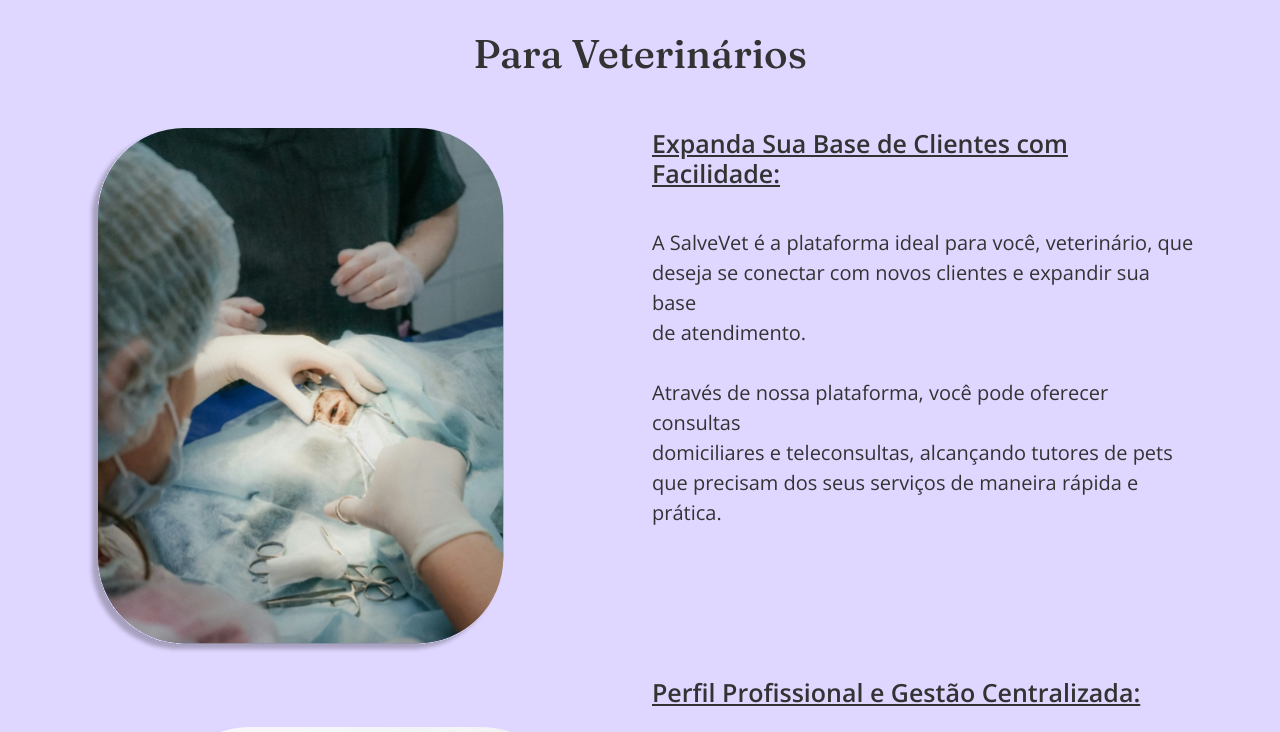
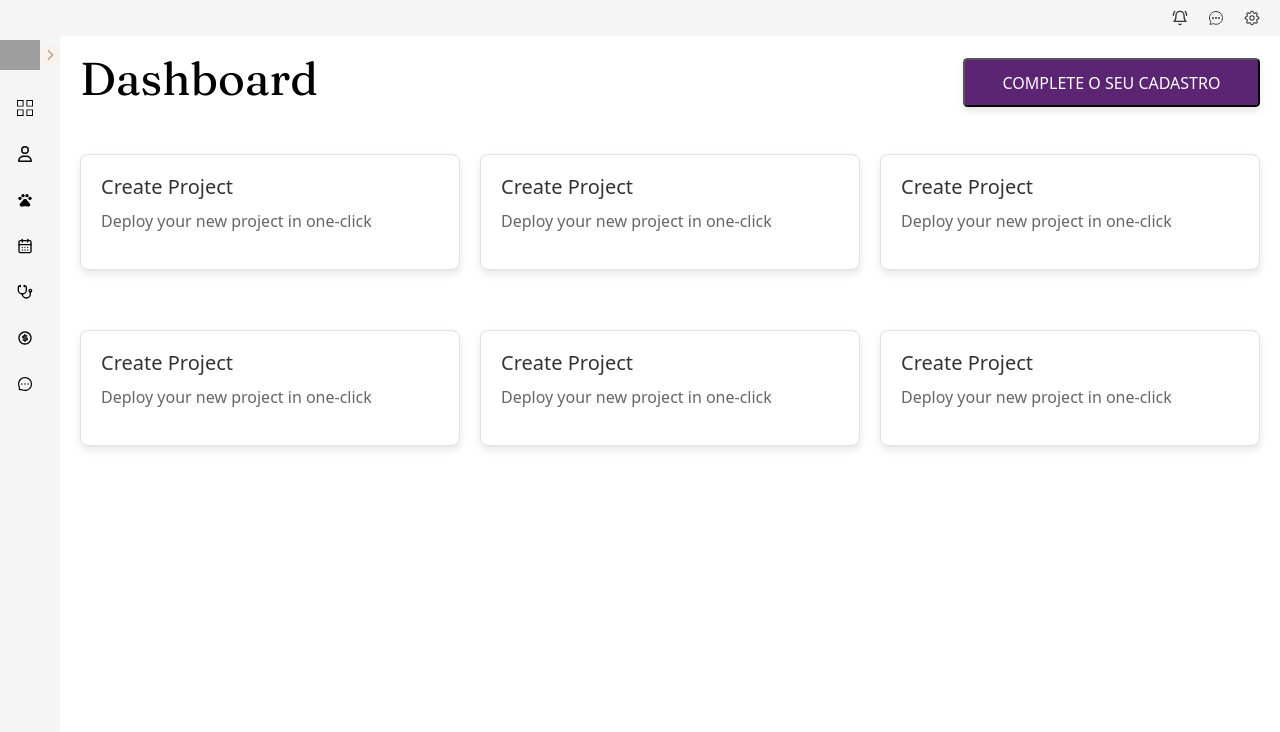
Before and after one commit to MatheusEngSoft/savevet, a React (Create React App) app: page / in a window 1280 px wide. Shown: the top 732 px of the page. Built offline with nearby package versions, Linux system fonts and the light colour scheme; grey boxes are pictures that could not be loaded.

Commit message:
UserSection

```diff
--- a/src/App.js
+++ b/src/App.js
@@ -1,11 +1,11 @@
-import SideBar from "./components/SideBar";
-import UserSection from "./components/UserSection";
-import VeterinariansSection from "./components/VeterinariansSection";
+import VetSection from "./components/VetSection";
+import UserSection from './components/UserSection'
+
 
 function App() {
   return (
     <div>
-      <VeterinariansSection/>
+      <UserSection/>
     </div>
   );
 }
--- a/src/assets/style/SideBar.css
+++ b/src/assets/style/sideBar.css
@@ -1,4 +1,3 @@
-
 .sidenav {
   font-size: 14px;
   font-weight: 500;
@@ -31,12 +30,14 @@
 
 
 .usuario {
+  margin-top: 40px;
   width: 40px;
   transition: all 0.3s ease-in-out;
 }
 
 
 .seta {
+  margin-top: 40px;
   width: 20px;
   cursor: pointer;
   transition: transform 0.3s ease, margin-left 0.3s ease;
--- /dev/null
+++ b/src/assets/style/vetSection.css
@@ -0,0 +1,92 @@
+@import url('https://fonts.googleapis.com/css2?family=Fraunces:wght@400&display=swap');
+
+.UserSection-container {
+  display: flex;
+}
+
+.principalUser {
+  margin-left: 240px;
+  background-color: white;
+  color: #333333;
+  transition: margin-left 0.3s ease;
+  flex: 1;
+  padding: 20px;
+}
+
+.sidenav.active + .principalUser {
+  margin-left: 60px;
+}
+
+@media (max-width: 768px) {
+  .sidenav {
+    width: 100%;
+    height: auto;
+    position: fixed;
+    top: 0;
+    left: 0;
+    transition: height 0.3s ease;
+  }
+
+  .sidenav.active {
+    height: 95vh;
+  }
+
+  .principalUser {
+    margin-left: 0;
+  }
+}
+
+.header-U {
+  display: flex;
+  justify-content: flex-end;
+  gap: 20px;
+  padding: 10px 20px;
+  background-color: #F5F5F5;
+  width: auto;
+  margin: -20px -20px 15px -20px;
+  box-sizing: border-box;
+}
+
+.dashb {
+  display: flex;
+  justify-content: space-between;
+  align-items: center;
+  margin-bottom: 20px;
+}
+
+.dashb h1 {
+  font-weight: 400;
+  font-size: 46px;
+  font-family: 'Fraunces', serif;
+  color: black;
+}
+
+.c-button {
+  background-color: #5C2574;
+  color: white;
+  width: 297px;
+  height: 49.5px;
+  border-radius: 4.62px;
+  padding: 9.43px 25.93px;
+  box-shadow: 0 4px 6px rgba(128, 128, 128, 0.2);
+  transition: transform 0.3s ease, box-shadow 0.3s ease;
+}
+
+.c-button:hover {
+  transform: translateY(-3px);
+  box-shadow: 0 6px 8px rgba(128, 128, 128, 0.2);
+}
+
+.project1, .project2 {
+  display: flex;
+  gap: 20px;
+  margin-bottom: 20px;
+}
+
+.project1 .card {
+  flex: 1;
+}
+
+.project2 .card {
+  flex: 1.5;
+}
--- /dev/null
+++ b/src/components/SideBarUser.jsx
@@ -0,0 +1,53 @@
+import React,{useState} from 'react'
+
+import '../assets/style/sideBar.css'
+import usuario from '../assets/images/usuario.svg'
+import seta from '../assets/images/seta.svg'
+import { TfiViewGrid } from "react-icons/tfi";
+import { FaRegUser } from "react-icons/fa6";
+import { MdPets } from "react-icons/md";
+import { LuCalendarDays, LuStethoscope } from "react-icons/lu";
+import { RiMoneyDollarCircleLine } from "react-icons/ri";
+import { AiOutlineMessage } from "react-icons/ai";
+
+function SideBarUser() {
+
+  const [active, setActive] = useState(true)
+
+  const toggleSidebar = () => {
+    setActive(!active)
+  }
+  return (
+    <div className={`sidenav ${active ? 'active' : ''}`}>
+      <div className={`header ${active ? 'active' : ''}`}>
+        <a href="/"><img src={usuario} alt="Usuario" className='usuario'/></a>
+        <img src={seta} alt="Seta" className={`seta ${active ? 'active' : ''}`} onClick={toggleSidebar}/>
+      </div>
+      <ul>
+        <li>
+          <a href="/"><TfiViewGrid/><span>Dashboard</span></a>
+        </li>
+        <li>
+          <a href="/"><FaRegUser/><span>Perfil</span></a>
+        </li>
+        <li>
+          <a href="/"><MdPets/><span>Meus Pets</span></a>
+        </li>
+        <li>
+          <a href="/"><LuCalendarDays/><span>Agenda Consulta</span></a>
+        </li>
+        <li>
+          <a href="/"><LuStethoscope/><span>Veterinários</span></a>
+        </li>
+        <li>
+          <a href="/"><RiMoneyDollarCircleLine/><span>Financeiro</span></a>
+        </li>
+        <li>
+          <a href="/"><AiOutlineMessage/><span>Mensagens</span></a>
+        </li>
+      </ul>
+    </div>
+  )
+}
+
+export default SideBarUser
--- a/src/components/SideBar.js
+++ b/src/components/SideBarVet.jsx
@@ -1,6 +1,8 @@
-import '../assets/style/SideBar.css';
-import Usuario from '../assets/images/usuario.svg';
-import Seta from '../assets/images/seta.svg';
+import * as React from 'react';
+
+import usuario from '../assets/images/usuario.svg'
+import seta from '../assets/images/seta.svg'
+import '../assets/style/sideBar.css';
 import { TfiViewGrid } from "react-icons/tfi";
 import { FaUserDoctor } from "react-icons/fa6";
 import { LuStethoscope, LuClipboardSignature, LuCalendarDays } from "react-icons/lu";
@@ -8,7 +10,7 @@ import { RiMoneyDollarCircleLine } from "react-icons/ri";
 import { AiOutlineMessage } from "react-icons/ai";
 import { useState } from 'react';
 
-export default function SideBar() {
+function SideBarVet() {
   const [active, setActive] = useState(true);
 
   const toggleSidebar = () => {
@@ -18,8 +20,8 @@ export default function SideBar() {
   return (
     <div className={`sidenav ${active ? 'active' : ''}`}>
       <div className={`header ${active ? 'active' : ''}`}>
-        <a href="/"><img src={Usuario} alt="Usuario" className='usuario'/></a>
-        <img src={Seta} alt="Seta" className={`seta ${active ? 'active' : ''}`} onClick={toggleSidebar}/>
+        <a href="/"><img src={usuario} alt="Usuario" className='usuario'/></a>
+        <img src={seta} alt="Seta" className={`seta ${active ? 'active' : ''}`} onClick={toggleSidebar}/>
       </div>
       <ul>
         <li>
@@ -47,3 +49,5 @@ export default function SideBar() {
     </div>
   );
 }
+
+export default SideBarVet
--- /dev/null
+++ b/src/components/UserSection.jsx
@@ -0,0 +1,43 @@
+import React from 'react'
+import Cards from './Cards'
+import '../assets/style/userSection.css'
+import '../assets/style/cards.css'
+import { LuBellRing } from "react-icons/lu";
+import { IoChatbubbleEllipsesOutline } from "react-icons/io5";
+import { GoGear } from "react-icons/go";
+import SideBarUser from './SideBarUser'
+
+function VetSection() {
+  return (
+    <div className='UserSection-container'>
+      <SideBarUser/>
+      <main className='principalUser'>
+        <header className='header-U'>
+        <LuBellRing />
+        <IoChatbubbleEllipsesOutline />
+        <GoGear />
+        </header>
+        <section>
+          <div className='dashb'>
+            <h1>Dashboard</h1>
+            <a href="#"><button type="button" className='c-button'>COMPLETE O SEU CADASTRO</button></a>
+          </div>
+          <div className='project1'>
+            <Cards title="Create Project" description="Deploy your new project in one-click"/>
+            <Cards title="Create Project" description="Deploy your new project in one-click"/>
+            <Cards title="Create Project" description="Deploy your new project in one-click"/>
+          </div>
+          <div className='project2'>
+            <Cards title="Create Project" description="Deploy your new project in one-click"/>
+            <Cards title="Create Project" description="Deploy your new project in one-click"/>
+            <Cards title="Create Project" description="Deploy your new project in one-click"/>
+          </div>
+        </section>
+      </main>
+    </div>
+
+
+  )
+}
+
+export default VetSection
--- a/src/components/UserSection.js
+++ b/src/components/VetSection.jsx
@@ -1,15 +1,16 @@
+import React from 'react'
 import Cards from './Cards'
-import SideBar from './SideBar'
-import '../assets/style/UserSection.css'
-import '../assets/style/Cards.css'
+import SideBarVet from './SideBarVet'
+import '../assets/style/vetSection.css'
+import '../assets/style/cards.css'
 import { LuBellRing } from "react-icons/lu";
 import { IoChatbubbleEllipsesOutline } from "react-icons/io5";
 import { GoGear } from "react-icons/go";
 
-export default function UserSection() {
+function VetSection() {
   return (
     <div className='UserSection-container'>
-      <SideBar/>
+      <SideBarVet/>
       <main className='principalUser'>
         <header className='header-U'>
         <LuBellRing />
@@ -38,3 +39,5 @@ export default function UserSection() {
 
   )
 }
+
+export default VetSection
--- a/src/components/VeterinariansSection.js
+++ b/src/components/VeterinariansSection.jsx
@@ -1,10 +1,10 @@
 import React from 'react';
 import 'bootstrap/dist/css/bootstrap.min.css';
-import '../assets/style/VeterinariansSection.css';
+import '../assets/style/veterinariansSection.css';
 import cirurgia from '../assets/images/cirurgia.svg';
 import cuidados from '../assets/images/cuidados.svg';
 
-export default function VeterinariansSection() {
+function VeterinariansSection() {
   return (
     <div>
       <main className='principal'>
@@ -58,3 +58,5 @@ export default function VeterinariansSection() {
     </div>
   );
 }
+
+export default VeterinariansSection
```
Also changed, not shown: src/components/Cards.jsx (renamed from src/components/Cards.js, +5 -2 lines), src/assets/style/cards.css (renamed from src/assets/style/Cards.css), src/assets/style/userSection.css (renamed from src/assets/style/UserSection.css), src/assets/style/veterinariansSection.css (renamed from src/assets/style/VeterinariansSection.css).
